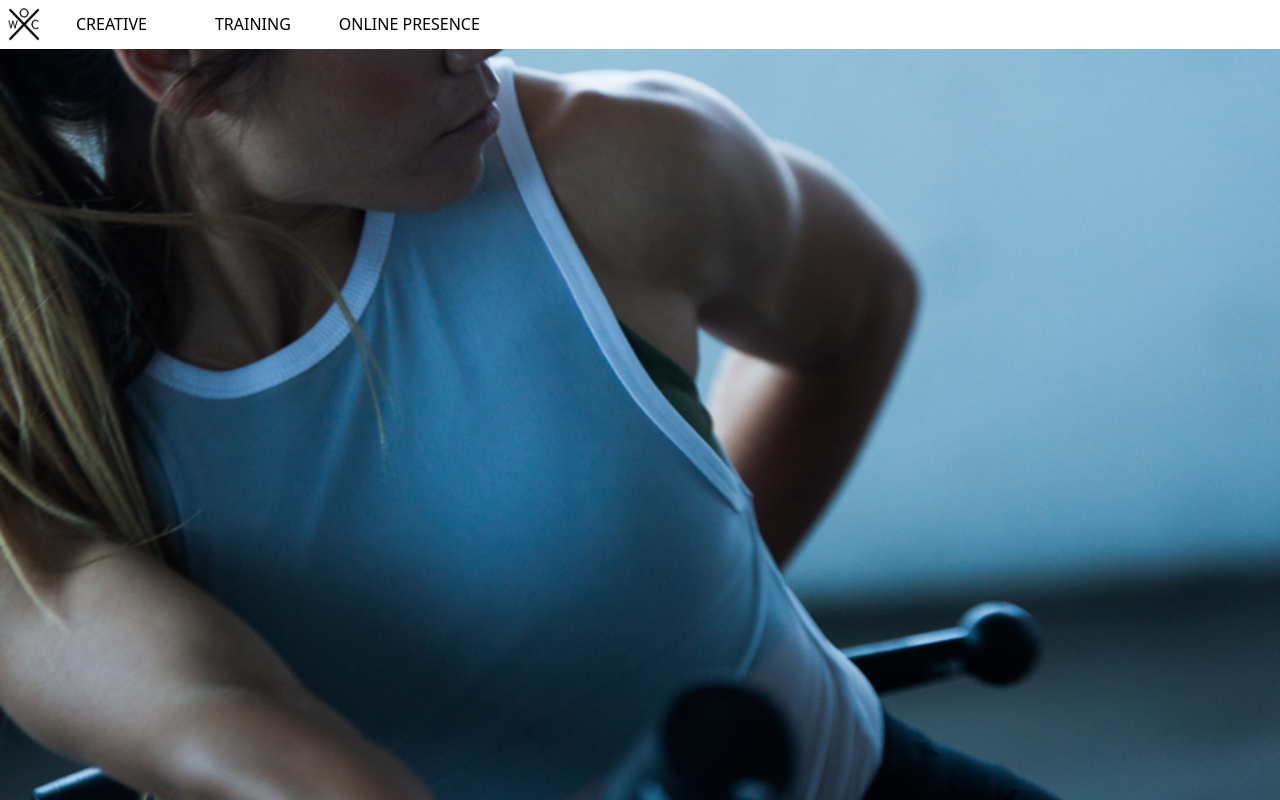
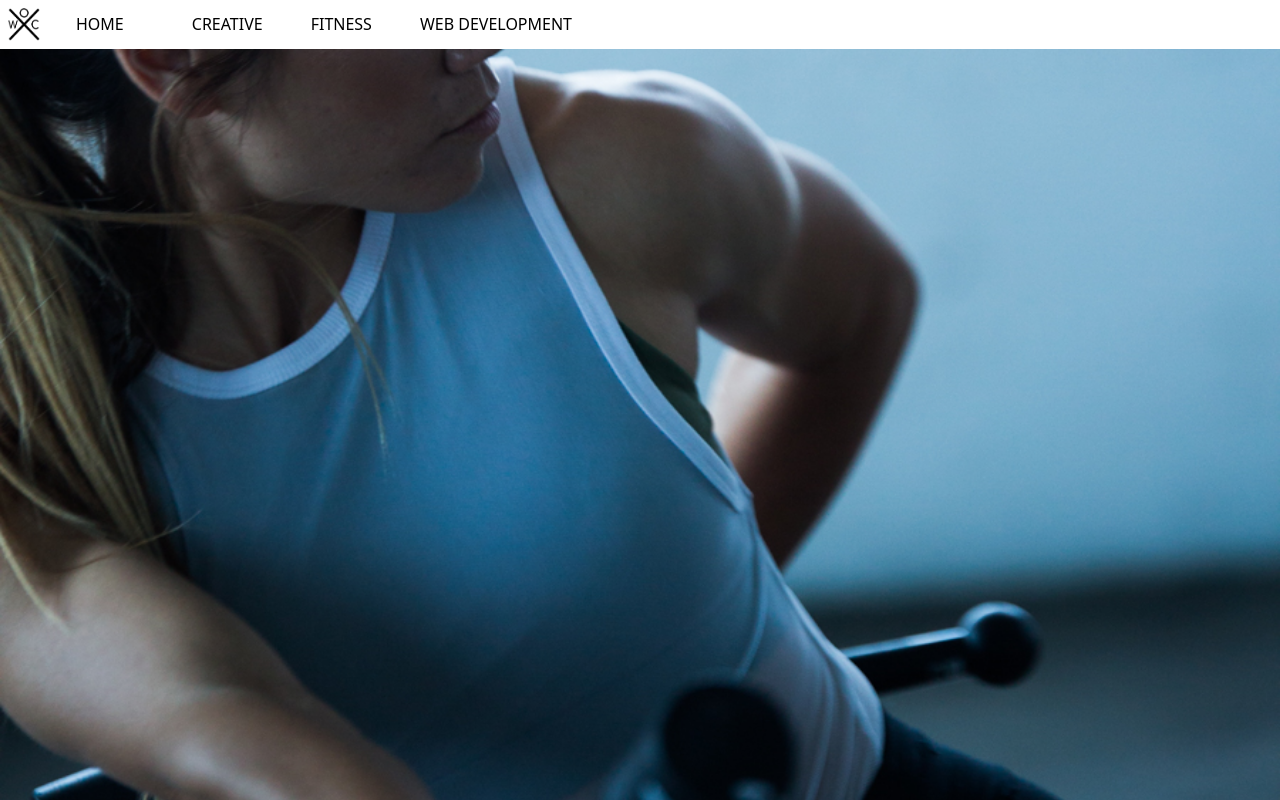
Before and after one commit to andywangpt/wreckcreation-website-react, a React (Vite) app: page / in a window 1280 px wide. Shown: the top 800 px of the page. Built offline with nearby package versions, Linux system fonts and the light colour scheme.

Commit message:
navbar padding

```diff
--- a/src/Components/NavBar.jsx
+++ b/src/Components/NavBar.jsx
@@ -10,13 +10,18 @@
 			<nav className="bg-white p-0">
             <div className="flex items-center justify-start">
 
+               <li className="p-2 rounded-md hover:bg-gray-700">
+						<Link to="/">
+                     <img id="logo" className='logo w-8' src={logo} alt="Wreckcreation Banner" />
+						</Link>
+               </li>
+
+               <ul className="flex items-center space-x-8 text-black uppercase">
                   <li className="p-2 rounded-md hover:bg-gray-700">
 							<Link to="/">
-                        <img id="logo" className='logo w-8' src={logo} alt="Wreckcreation Banner" />
-							</Link>
+								Home
+                     </Link>
                   </li>
-
-               <ul className="flex items-center space-x-8 text-black uppercase">
                   <li className="p-2 rounded-md hover:bg-gray-700">
 							<Link to="/creative">
 								Creative
@@ -25,13 +30,13 @@
 
                   <li className="p-2 rounded-md hover:bg-gray-700">
 							<Link to="/training">
-								Training
+								Fitness
 							</Link>
                   </li>
 
                   <li className="p-2 rounded-md hover:bg-gray-700">
 							<Link to="/webdev">
-								Online Presence
+								Web Development
 							</Link>
 						</li>
 					</ul>
```
